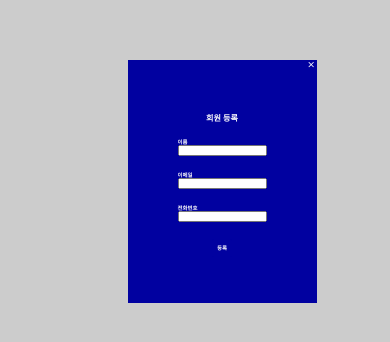
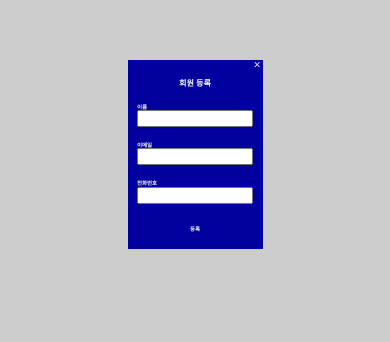
Before and after one commit to Yamyam-code/listJS, a website: page index.html in a window 390 px wide. Shown: the part 268-610 px from the top of the page. Drawn offline with nearby package versions, Linux system fonts and the light colour scheme.

Commit message:
중간저장

```diff
--- a/css/main.css
+++ b/css/main.css
@@ -86,7 +86,7 @@ main .inner {
   .inner {
     width: 100%;
     min-width: 480px;
-    font-size: 16px;
+    font-size: 12px;
   }
   .list-head .second {
     margin-left: 15px;
@@ -115,9 +115,9 @@ main .inner {
   input {
     font-size: 10px;
   }
-  .information {
-    width: 35rem;
-    height: 45rem;
+  .information form input {
+    width: 20rem;
+    height: 2rem;
   }
   .button {
     padding: 1rem;
```
